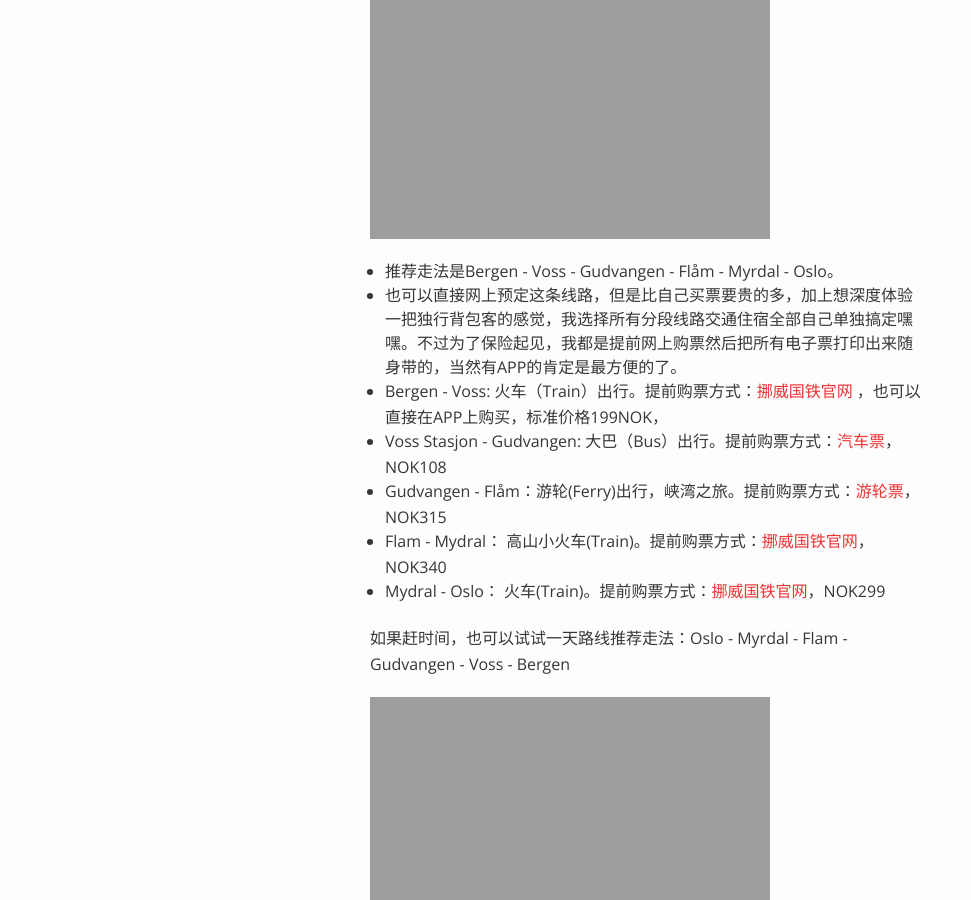
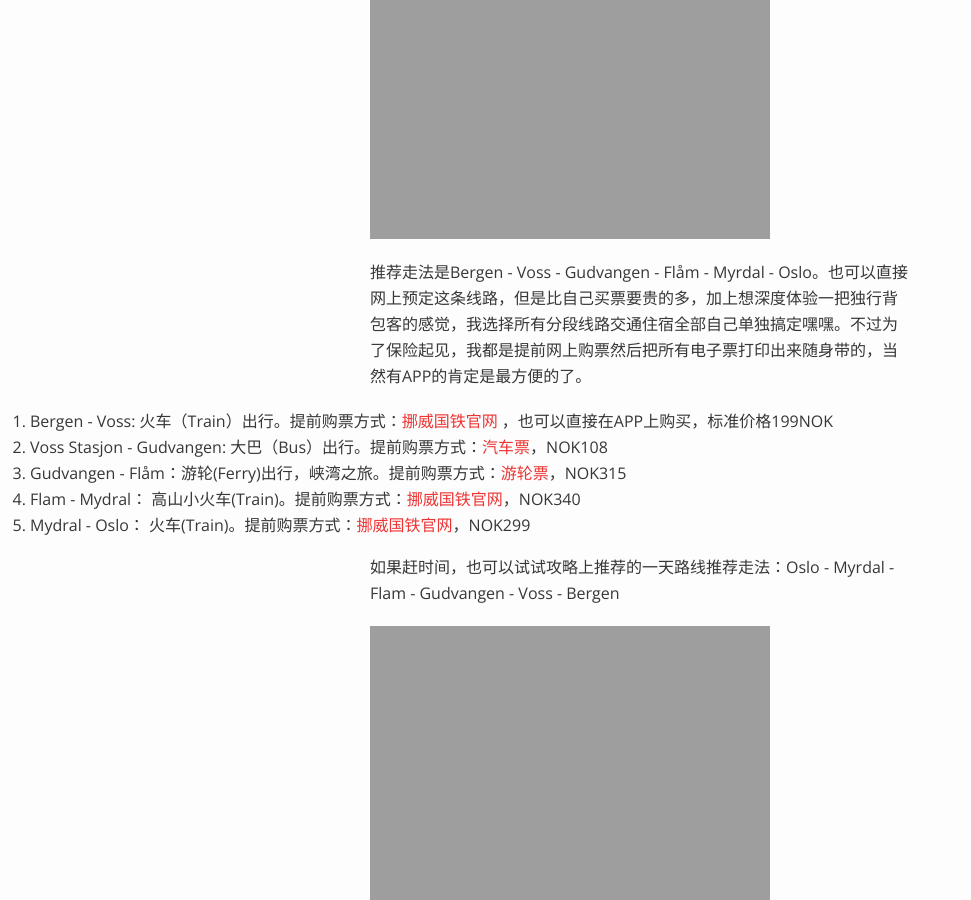
Before and after one commit to hazel-new/HazelBlog, a Jekyll site: the page built from _posts/2016-10-04-独行斯堪地纳维亚系列2.md, in a window 1280 px wide and 900 px high, scrolled down 599 px. Shown: the whole window, without its empty margins (0-971 px from the left). Built offline with Jekyll 4.4.1, drawn with Linux system fonts in a browser that asks for light colours; our own code applies the rules of GitHub Pages for plain Markdown files.

Commit message:
modify nut

```diff
--- a/_posts/2016-10-04-独行斯堪地纳维亚系列2.md
+++ b/_posts/2016-10-04-独行斯堪地纳维亚系列2.md
@@ -6,16 +6,16 @@
 
 ![map1]({{ site.url }}/images/Scandinavia/Norway/map1.jpg)
 
-- 推荐走法是Bergen - Voss - Gudvangen - Flåm - Myrdal - Oslo。
-- 也可以直接网上预定这条线路，但是比自己买票要贵的多，加上想深度体验一把独行背包客的感觉，我选择所有分段线路交通住宿全部自己单独搞定嘿嘿。不过为了保险起见，我都是提前网上购票然后把所有电子票打印出来随身带的，当然有APP的肯定是最方便的了。
-- Bergen - Voss: 火车（Train）出行。提前购票方式：[挪威国铁官网](www.nsb.no) ，也可以直接在APP上购买，标准价格199NOK，
-- Voss Stasjon - Gudvangen: 大巴（Bus）出行。提前购票方式：[汽车票](https://www.nor-way.no/nb-NO )，NOK108
-- Gudvangen - Flåm：游轮(Ferry)出行，峡湾之旅。提前购票方式：[游轮票]( https://www.norwaysbest.com/things-to-do/fjords/fjord-cruise-naeroyfjord/ )，NOK315
-- Flam - Mydral： 高山小火车(Train)。提前购票方式：[挪威国铁官网](www.nsb.no)，NOK340
-- Mydral - Oslo： 火车(Train)。提前购票方式：[挪威国铁官网](www.nsb.no)，NOK299
+推荐走法是Bergen - Voss - Gudvangen - Flåm - Myrdal - Oslo。也可以直接网上预定这条线路，但是比自己买票要贵的多，加上想深度体验一把独行背包客的感觉，我选择所有分段线路交通住宿全部自己单独搞定嘿嘿。不过为了保险起见，我都是提前网上购票然后把所有电子票打印出来随身带的，当然有APP的肯定是最方便的了。
+
+1. Bergen - Voss: 火车（Train）出行。提前购票方式：[挪威国铁官网](www.nsb.no) ，也可以直接在APP上购买，标准价格199NOK
+2. Voss Stasjon - Gudvangen: 大巴（Bus）出行。提前购票方式：[汽车票](https://www.nor-way.no/nb-NO )，NOK108
+3. Gudvangen - Flåm：游轮(Ferry)出行，峡湾之旅。提前购票方式：[游轮票]( https://www.norwaysbest.com/things-to-do/fjords/fjord-cruise-naeroyfjord/ )，NOK315
+4. Flam - Mydral： 高山小火车(Train)。提前购票方式：[挪威国铁官网](www.nsb.no)，NOK340
+5. Mydral - Oslo： 火车(Train)。提前购票方式：[挪威国铁官网](www.nsb.no)，NOK299
 
 
-如果赶时间，也可以试试一天路线推荐走法：Oslo - Myrdal - Flam - Gudvangen - Voss - Bergen
+如果赶时间，也可以试试攻略上推荐的一天路线推荐走法：Oslo - Myrdal - Flam - Gudvangen - Voss - Bergen
 
 ![map1]({{ site.url }}/images/Scandinavia/Norway/map.jpg)
 
```
